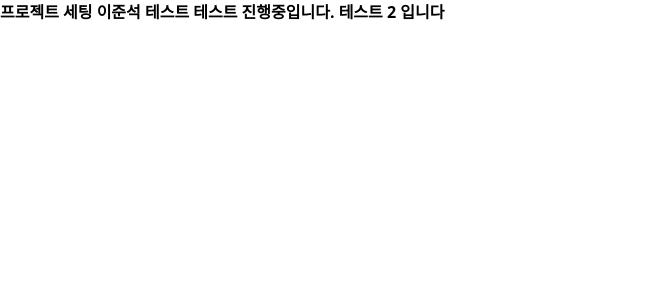
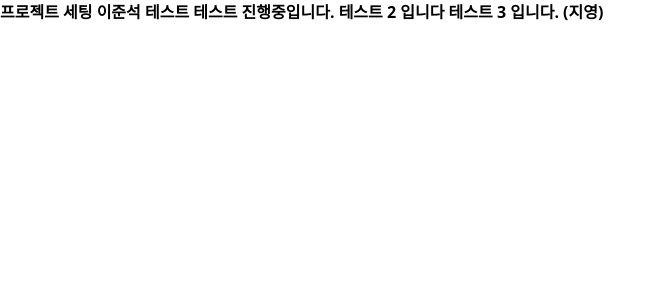
Before and after one commit to ljunseok0514/Mconcept, a React (Vite) app: page / in a window 1280 px wide. Shown: the top 300 px of the page, without its empty margins (0-666 px from the left). Built offline with nearby package versions, Linux system fonts and the light colour scheme.

Commit message:
🎉 [Init]
테스트3 지영

```diff
--- a/src/App.jsx
+++ b/src/App.jsx
@@ -9,6 +9,7 @@ function App() {
         프로젝트 세팅 이준석 테스트
         테스트 진행중입니다.
         테스트 2 입니다
+        테스트 3 입니다. (지영)
       </h1>
       <h2 className="text-3xl text-secondary mobile:text-primary">project setting</h2>
     </>
```
